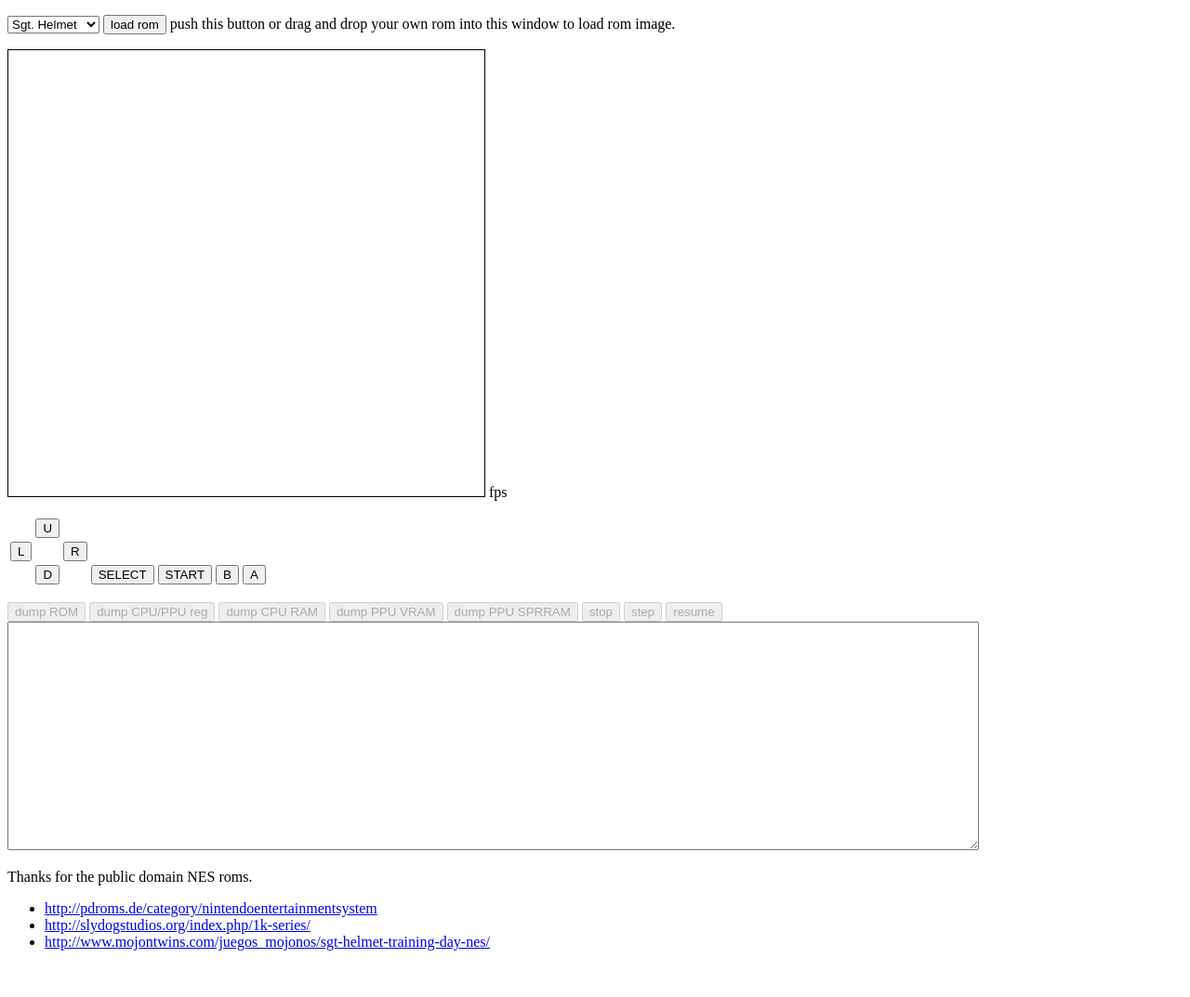
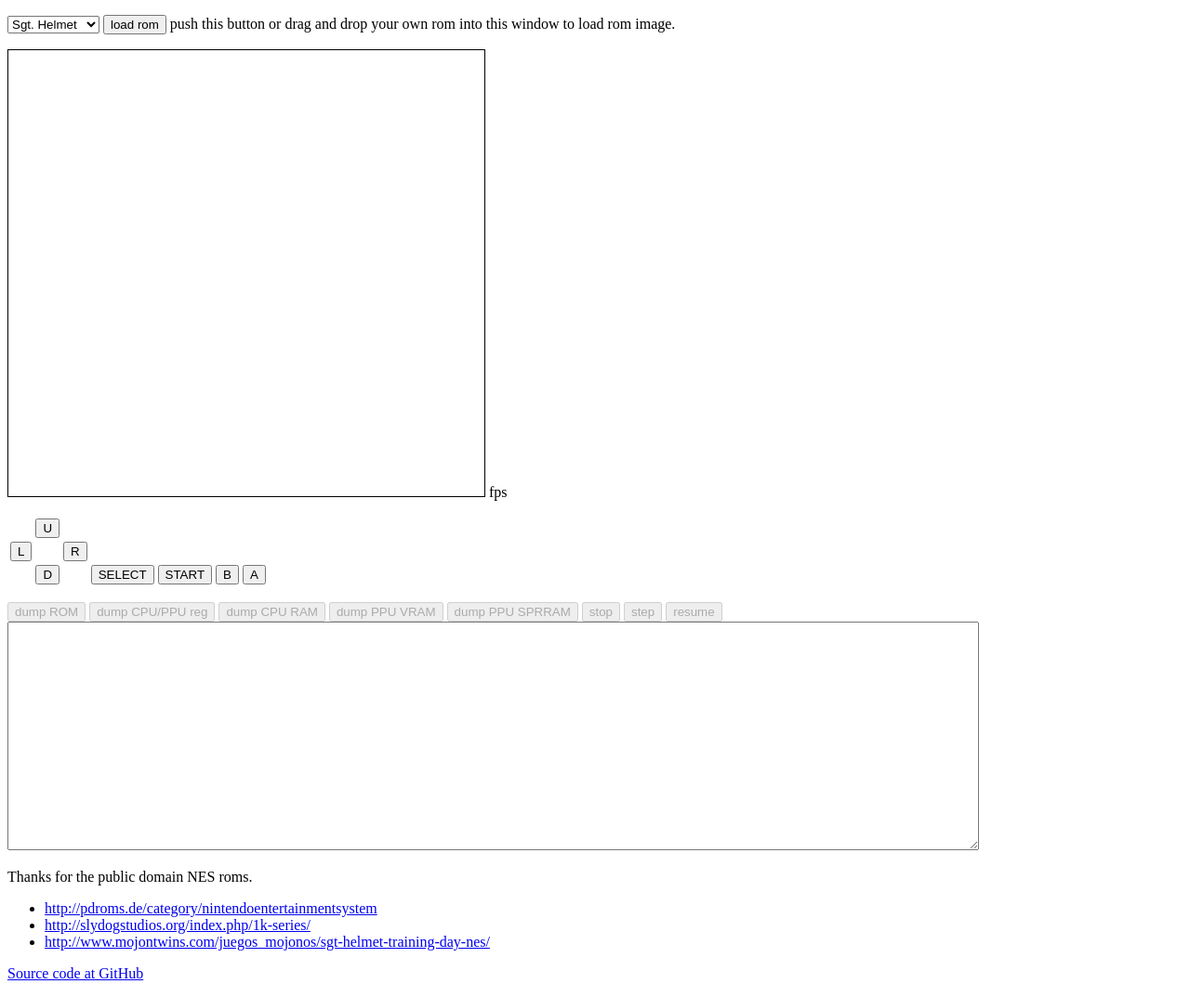
Before and after one commit to takahirox/nes-js, a plain HTML site: page index.html in a window 1280 px wide. Shown: the whole page at 93% size. Before the commit the page ends 1039 px from the top, so only its background shows below. Drawn offline with Linux system fonts and the light colour scheme.

Commit message:
Add GitHub link in Demo page

```diff
--- a/index.html
+++ b/index.html
@@ -350,5 +350,9 @@
       <li><a href="http://www.mojontwins.com/juegos_mojonos/sgt-helmet-training-day-nes/">http://www.mojontwins.com/juegos_mojonos/sgt-helmet-training-day-nes/</a></li>
     </ul>
 
+    <p>
+      <a href="https://github.com/takahirox/nes-js">Source code at GitHub</a>
+    </p>
+
   </body>
 </html>
```
